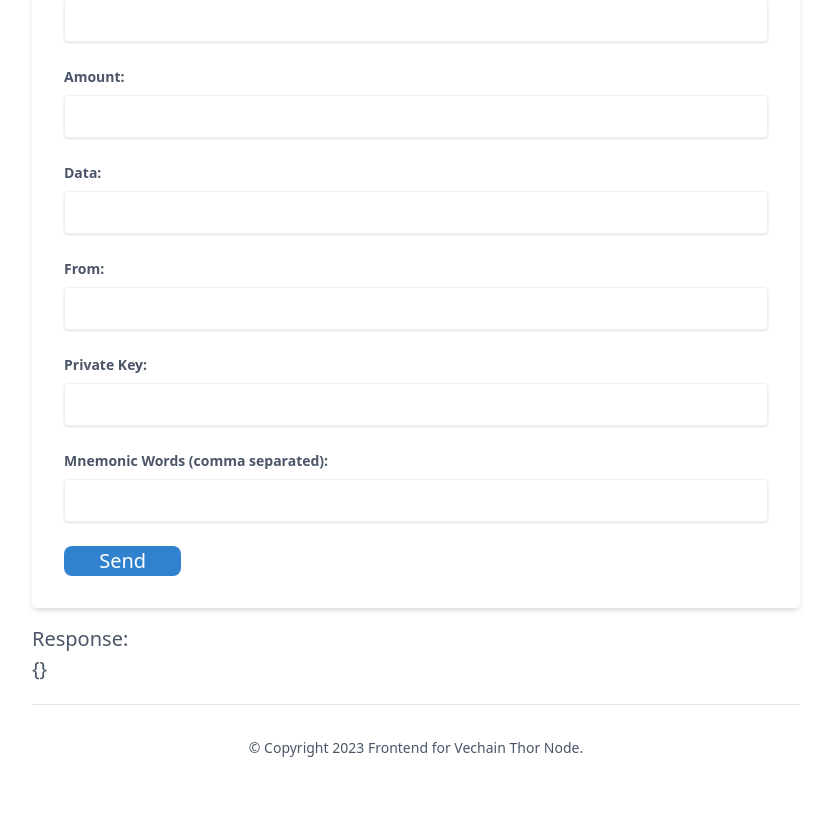
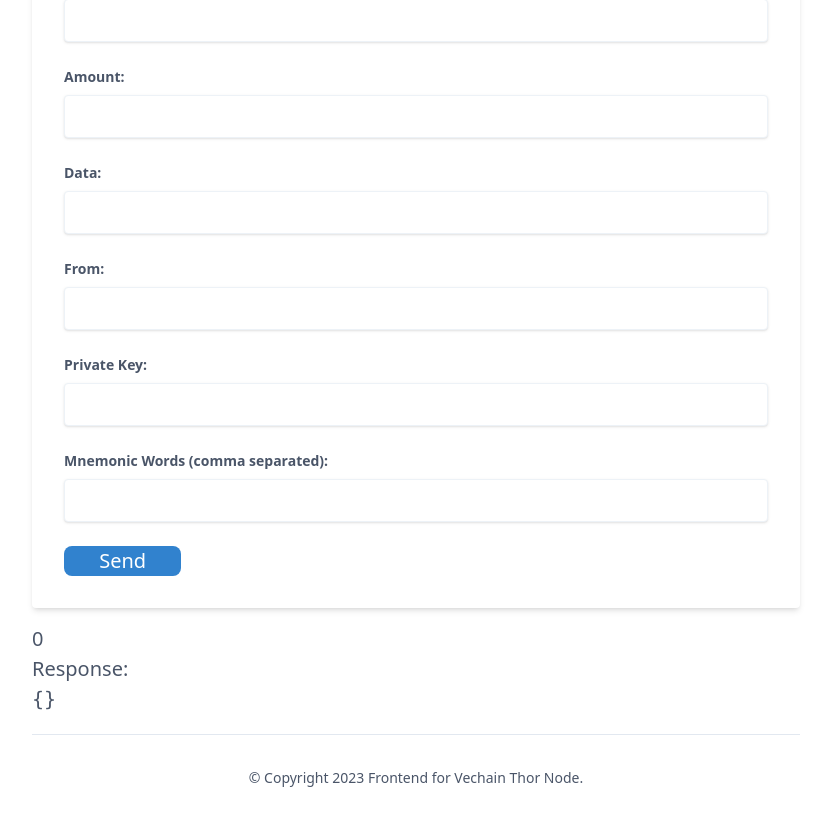
Before and after one commit to TAnas0/vechain-thor-stack, a Next.js app in the folder frontend/: page /send in a window 1280 px wide. Shown: the part 300-1120 px from the top of the page, without its empty margins (224-1053 px from the left). Before the commit the page ends 1090 px from the top, so only its background shows below. Built offline with nearby package versions, Linux system fonts and the light colour scheme.

Commit message:
feat(frontend): link to transaction details in explorer

```diff
--- a/frontend/src/pages/send.tsx
+++ b/frontend/src/pages/send.tsx
@@ -1,3 +1,4 @@
+import Link from 'next/link';
 import { useState } from 'react';
 
 import { Main } from '@/templates/Main';
@@ -9,7 +10,9 @@ const Send = () => {
   const [from, setFrom] = useState('');
   const [privateKey, setPrivateKey] = useState('');
   const [mnemonicWords, setMnemonicWords] = useState('');
-  const [response, setResponse] = useState({});
+  const [response, setResponse]: [{ transactionHash?: string }, any] = useState(
+    {}
+  );
 
   const handleSubmit = async (e: React.SyntheticEvent) => {
     e.preventDefault();
@@ -145,8 +148,24 @@ const Send = () => {
         </button>
       </form>
       <div>
-        Response:<br></br>
-        {JSON.stringify(response)}
+        <div>
+          {Object.keys(response).length && (
+            <Link
+              href={
+                `https://explore-testnet.vechain.org/transactions/${response.transactionHash}` ||
+                ''
+              }
+            >
+              See your transaction on Vechain Explorer
+            </Link>
+          )}
+          <br />
+        </div>
+        <div>
+          Response:
+          <br />
+          <pre>{JSON.stringify(response, null, 2)}</pre>
+        </div>
       </div>
     </Main>
   );
```
